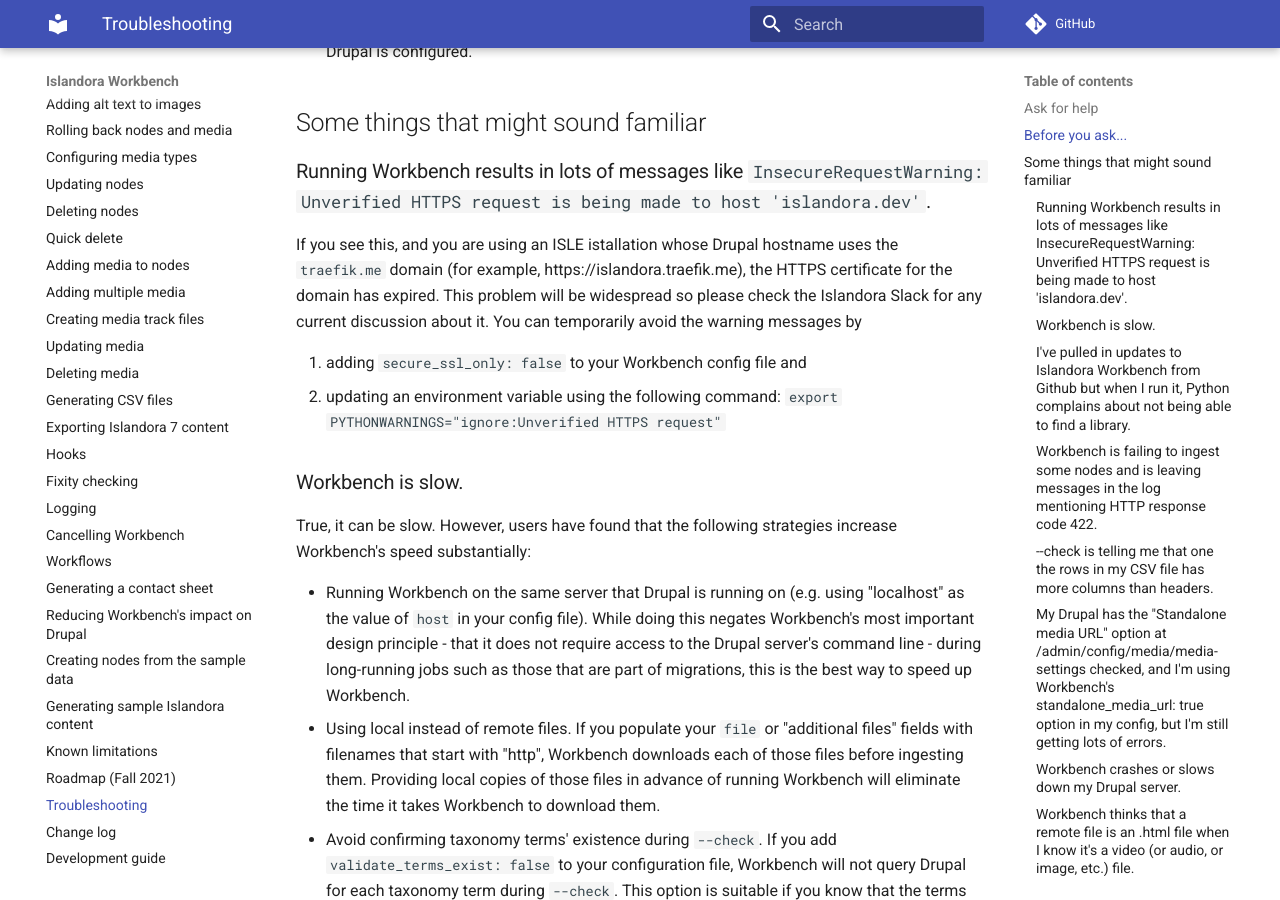
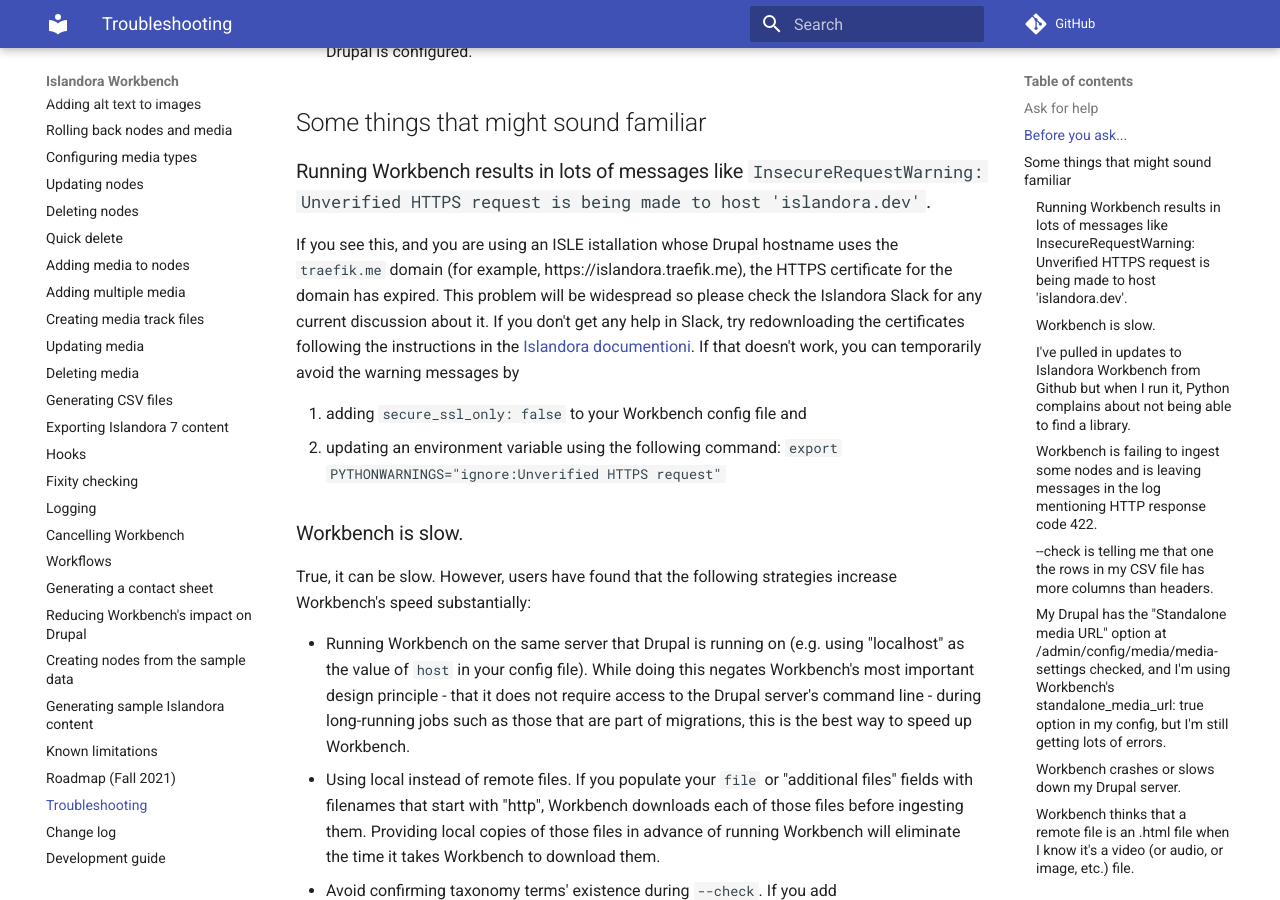
Before and after one commit to mjordan/islandora_workbench_docs, an MkDocs documentation site: the page built from docs/troubleshooting.md, in a window 1280 px wide and 900 px high, scrolled down 1047 px. Built offline with MkDocs 1.6.1 and Material for MkDocs 9.7.7, drawn with Linux system fonts in a browser that asks for light colours; comment, search, counter and statistics services are not loaded.

Commit message:
Updated the Troubleshooting entry about insecure certificates.

```diff
--- a/docs/troubleshooting.md
+++ b/docs/troubleshooting.md
@@ -30,7 +30,7 @@
 
 ### Running Workbench results in lots of messages like `InsecureRequestWarning: Unverified HTTPS request is being made to host 'islandora.dev'`.
 
-If you see this, and you are using an ISLE istallation whose Drupal hostname uses the `traefik.me` domain (for example, https://islandora.traefik.me), the HTTPS certificate for the domain has expired. This problem will be widespread so please check the Islandora Slack for any current discussion about it. You can temporarily avoid the warning messages by
+If you see this, and you are using an ISLE istallation whose Drupal hostname uses the `traefik.me` domain (for example, https://islandora.traefik.me), the HTTPS certificate for the domain has expired. This problem will be widespread so please check the Islandora Slack for any current discussion about it. If you don't get any help in Slack, try redownloading the certificates following the instructions in the [Islandora documentioni](https://islandora.github.io/documentation/installation/docker-custom/#traefikme-ssl-certificate-expired-or-revoked). If that doesn't work, you can temporarily avoid the warning messages by
 
 1. adding `secure_ssl_only: false` to your Workbench config file and
 2. updating an environment variable using the following command: `export PYTHONWARNINGS="ignore:Unverified HTTPS request"`
```
